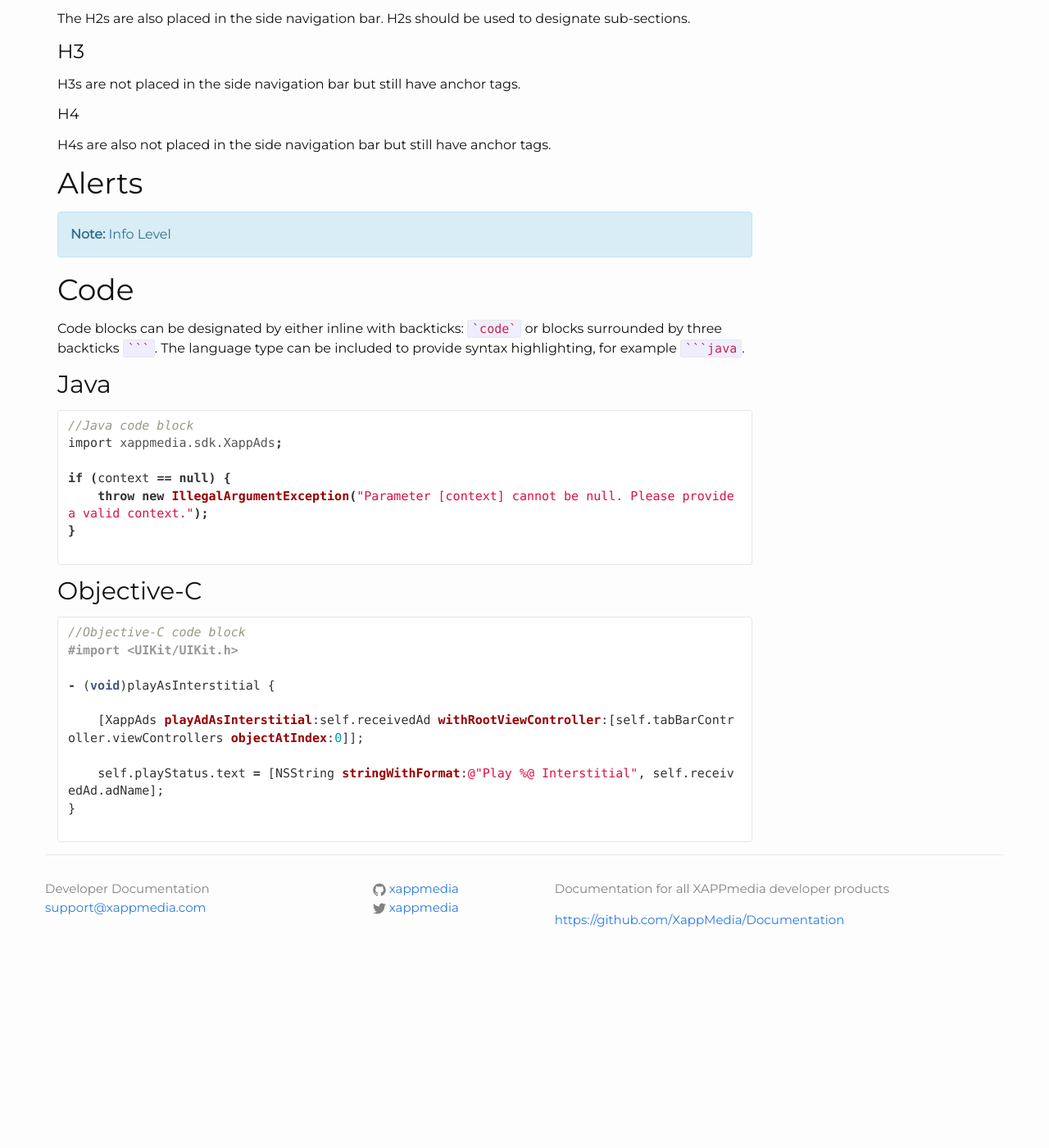
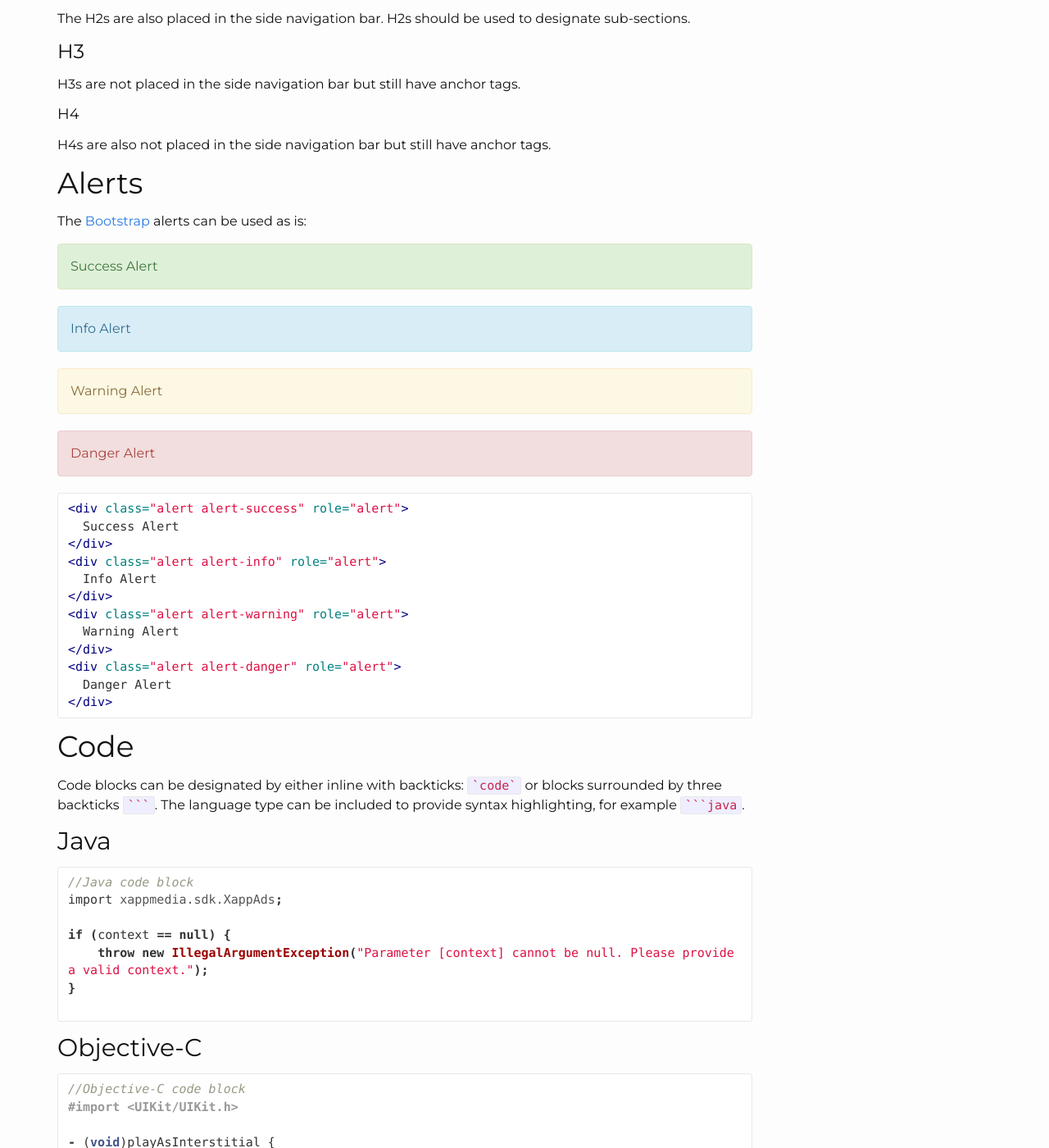
Before and after one commit to chrsdietz/Documentation, a Jekyll site: the page built from _guides/style-guide.markdown, in a window 1280 px wide and 1400 px high, scrolled down 1084 px. Shown: the whole window at 82% size. Built offline with Jekyll 4.4.1, drawn with Linux system fonts in a browser that asks for light colours; nearby versions of some CDN libraries; library files that are not in the unit come from our copies; Markdown is read by kramdown in place of the engine named in the settings; comment, search, counter and statistics services are not loaded; before the commit the page ends 2262 px from its top, so only the background shows below that.

Commit message:
updated style guide for more alerts

````diff
--- a/_guides/style-guide.markdown
+++ b/_guides/style-guide.markdown
@@ -52,9 +52,36 @@ H4s are also not placed in the side navigation bar but still have anchor tags.
 
 # Alerts
 
+The [Bootstrap](http://getbootstrap.com/components/#alerts) alerts can be used as is:
+
+<div class="alert alert-success" role="alert">
+  Success Alert
+</div>
 <div class="alert alert-info" role="alert">
-  <b>Note:</b> Info Level
+  Info Alert
 </div>
+<div class="alert alert-warning" role="alert">
+  Warning Alert
+</div>
+<div class="alert alert-danger" role="alert">
+  Danger Alert
+</div>
+
+```html
+<div class="alert alert-success" role="alert">
+  Success Alert
+</div>
+<div class="alert alert-info" role="alert">
+  Info Alert
+</div>
+<div class="alert alert-warning" role="alert">
+  Warning Alert
+</div>
+<div class="alert alert-danger" role="alert">
+  Danger Alert
+</div>
+```
+
 
 # Code
 
````
